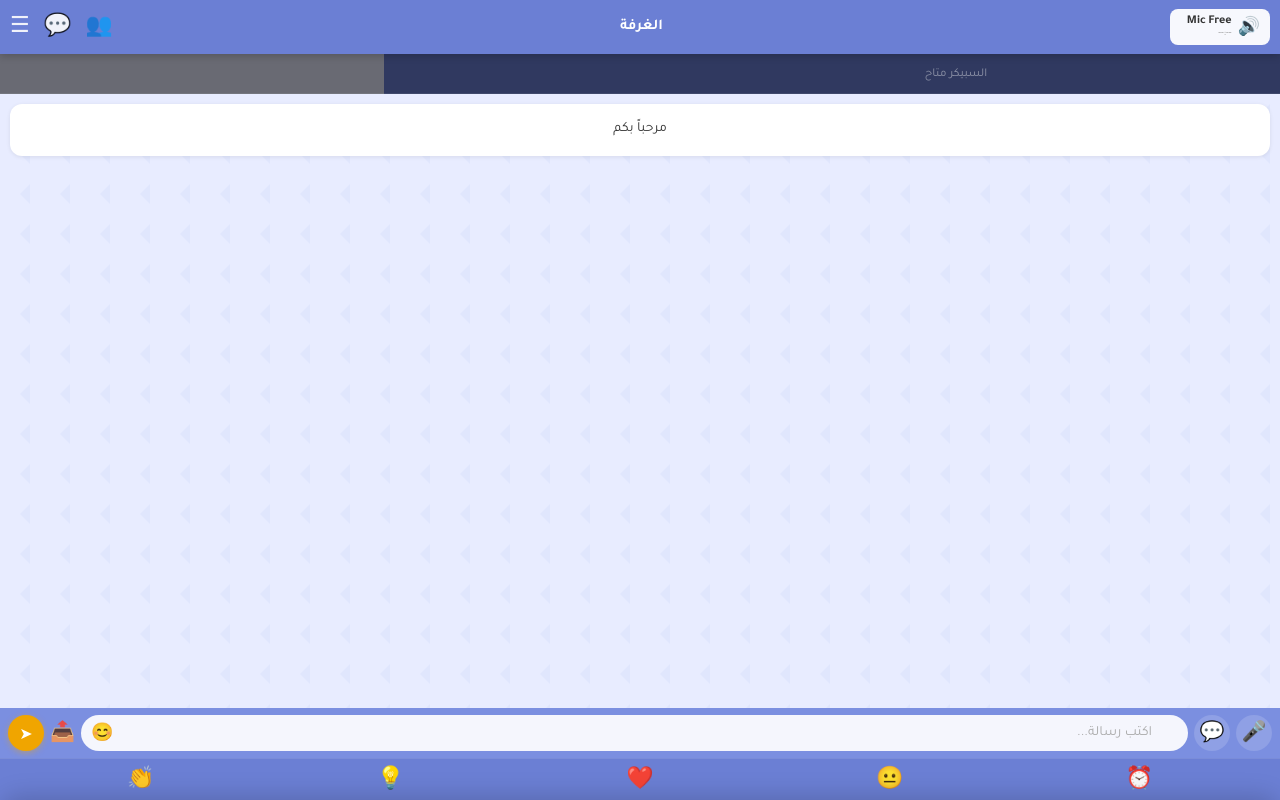
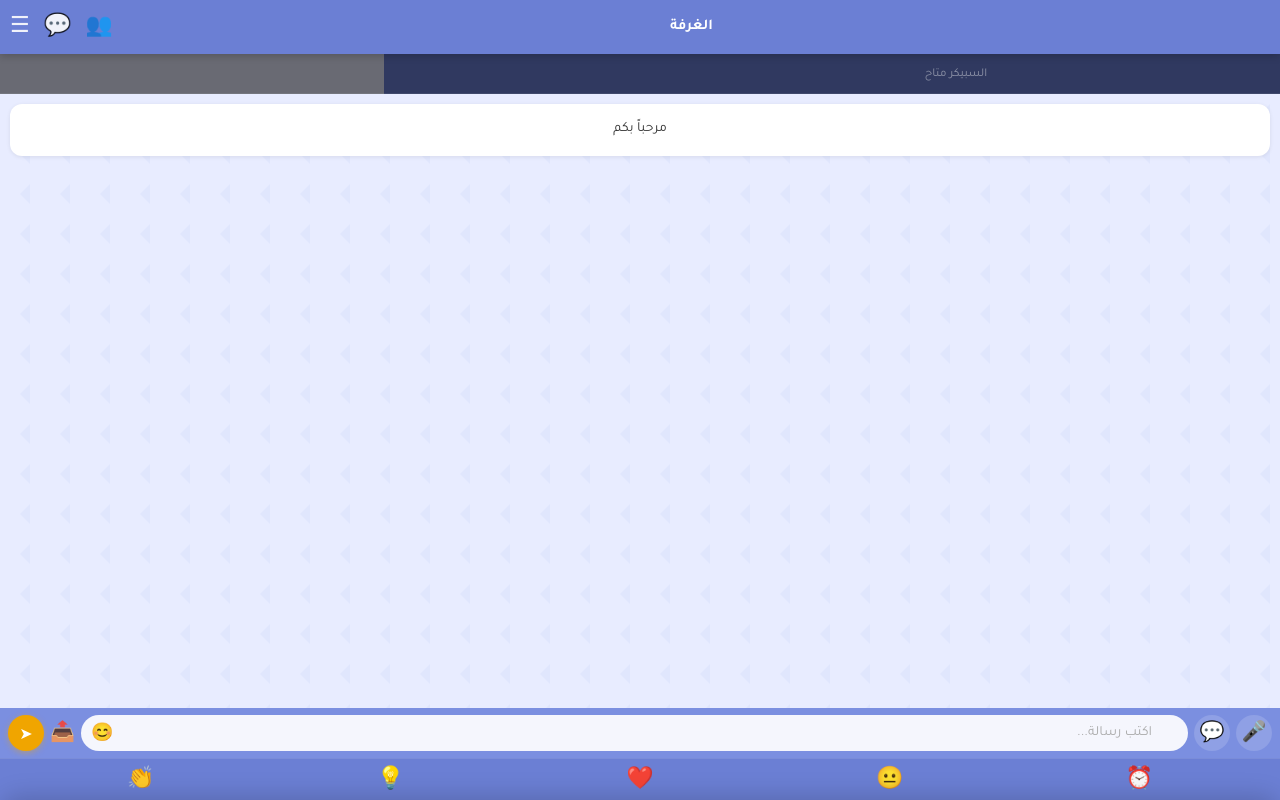
Before and after one commit to Tamer2beed/widbid2, a website: page public/chat.html in a window 1280 px wide. Drawn offline with nearby package versions, Linux system fonts and the light colour scheme; no server answers; sample sign-in values are in the browser's storage.

Commit message:
🎤 Speaker UX: remove duplicate header mic + renewal 60s
- chat.html: حذف header-mic المرئي (بقيت IDs مخفية لـ speaker.js)
  الآن رمز السبيكر واحد فقط — في شريط الطابور
- server: تجديد تلقائي 60 ثانية بدلاً من 30

```diff
--- a/public/chat.html
+++ b/public/chat.html
@@ -14,13 +14,11 @@
 
 <!-- ══ HEADER ══ -->
 <div class="header">
-  <div class="header-mic" onclick="toggleMic()" id="micBtn">
-    <span class="mic-icon" id="micIcon">🔊</span>
-    <div>
-      <div class="mic-status" id="micStatus">Mic Free</div>
-      <div class="mic-time"   id="micTime">--:--</div>
-    </div>
-  </div>
+  <!-- عناصر مخفية — يُحدّثها speaker.js (micStatus/micTime) -->
+  <span id="micIcon"   style="display:none">🔊</span>
+  <span id="micStatus" style="display:none">Mic Free</span>
+  <span id="micTime"   style="display:none">--:--</span>
+
   <div class="header-title" id="roomTitle">...</div>
   <div class="header-icons">
     <span class="header-icon" id="spkAdminIcon" style="display:none" onclick="SpeakerSystem.openAdminPanel()">⚙️</span>
--- a/server/index.js
+++ b/server/index.js
@@ -95,7 +95,7 @@
   R.warnTimer = setTimeout(() => {
     if (!rooms[rid]?.current) return;
     if (rooms[rid].queue.length === 0) {
-      /* الطابور فارغ → جدّد تلقائياً 30 ثانية */
+      /* الطابور فارغ → جدّد تلقائياً 60 ثانية */
       _autoRenew(rid);
     } else {
       /* يوجد طابور → أشعر المتحدث بأن وقته ينتهي */
@@ -118,7 +118,7 @@
   clearTimeout(R.timer);
   clearTimeout(R.warnTimer);
 
-  const RENEW_SECS = 30;
+  const RENEW_SECS = 60;
   R.current.endsAt = Date.now() + RENEW_SECS * 1000;
 
   /* إشعار التجديد */
```
